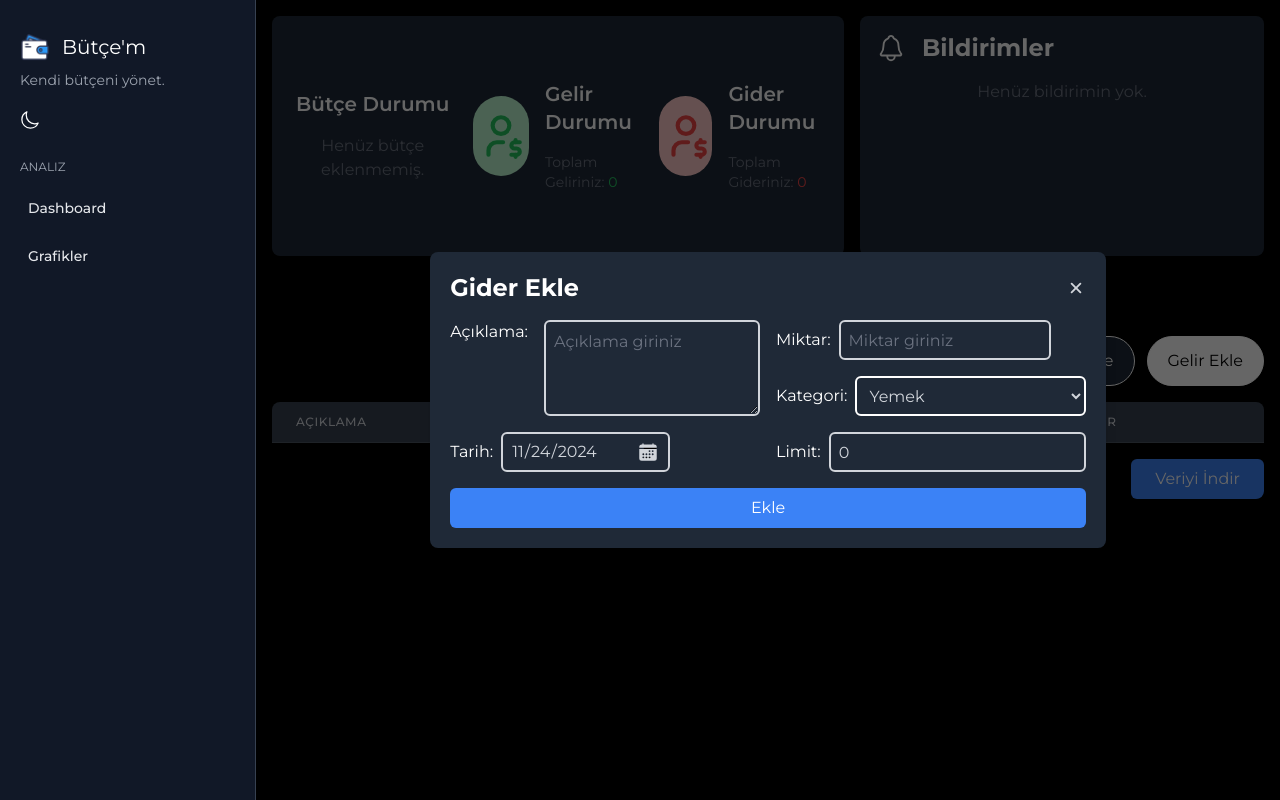
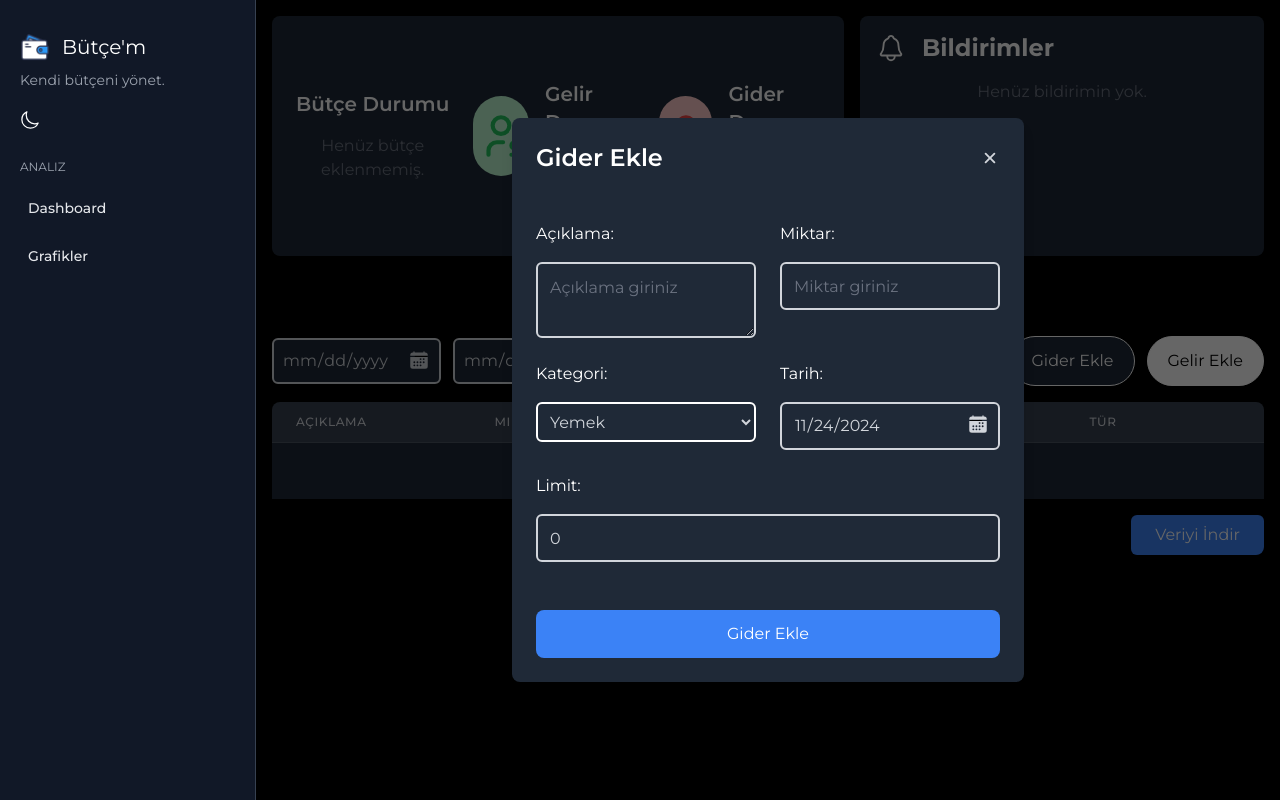
Before and after one commit to asomania/wallet-app, a Next.js app: page /dashboard in a window 1280 px wide. Both pictures are taken after a click on the button "Gider Ekle". Built offline with nearby package versions, Linux system fonts and the light colour scheme.

Commit message:
feat : filter added

```diff
--- a/src/app/(group)/dashboard/page.tsx
+++ b/src/app/(group)/dashboard/page.tsx
@@ -5,17 +5,49 @@ import Table from "@/app/components/base/Table";
 import BudgetStatus from "@/app/components/BudgetStatus";
 import { useDispatch, useSelector } from "react-redux";
 import { RootState } from "@/app/store/store";
-import { loadTransactions } from "@/app/store/data";
 import { useEffect, useState } from "react";
 import Notifications from "@/app/components/Notifications";
-
+import { IoSearchOutline } from "react-icons/io5";
+import {
+  searchTransactions,
+  loadTransactions,
+  clearSearch,
+  searchByDescription,
+} from "@/app/store/data";
+import { IoCloseOutline, IoCalendar } from "react-icons/io5";
 const Dashboard = () => {
   const dispatch = useDispatch();
   const transactions = useSelector(
     (state: RootState) => state.transactions.transactions
   );
+  const filteredTransactions = useSelector(
+    (state: RootState) => state.transactions.filteredTransactions
+  );
   const [isBudgetOpen, setIsBudgetOpen] = useState(false);
+  const [searchDescription, setSearchDescription] = useState("");
   const [activeTab, setActiveTab] = useState("Gider");
+  const [startDate, setStartDate] = useState<string | null>(null);
+  const [endDate, setEndDate] = useState<string | null>(null);
+  const [isSearchActive, setIsSearchActive] = useState(false);
+
+  const handleSearch = () => {
+    if (startDate && endDate) {
+      setIsSearchActive(true);
+      dispatch(searchTransactions({ startDate, endDate }));
+    }
+  };
+  useEffect(() => {
+    if (searchDescription) {
+      handleSearchByDescription(searchDescription);
+    }
+    if (searchDescription === "") {
+      setIsSearchActive(false);
+    }
+  }, [searchDescription]);
+  const handleSearchByDescription = (description: string) => {
+    setIsSearchActive(true);
+    dispatch(searchByDescription(description));
+  };
   useEffect(() => {
     dispatch(loadTransactions());
   }, []);
@@ -38,6 +70,62 @@ const Dashboard = () => {
         </div>
       </div>
       <div className="px-4 py-16 flex flex-col gap-4">
+        <div className="flex flex-row items-center gap-3 justify-between">
+          <div className="flex flex-row items-center gap-3">
+            <div className="relative">
+              <input
+                type="date"
+                className="border-2 border-gray-300 rounded-md p-2 dark:bg-gray-800 dark:text-gray-300 dark:placeholder-gray-500 focus:outline-none focus:ring-2 focus:ring-blue-500 transition-all"
+                value={startDate || ""}
+                onChange={(e) => setStartDate(e.target.value)}
+              />
+              <IoCalendar
+                size={20}
+                className="absolute top-3 right-3 text-gray-500 dark:text-gray-300 pointer-events-none"
+              />
+            </div>
+
+            <div className="relative">
+              <input
+                type="date"
+                className="border-2 border-gray-300 rounded-md p-2 dark:bg-gray-800 dark:text-gray-300 dark:placeholder-gray-500 focus:outline-none focus:ring-2 focus:ring-blue-500 transition-all pointer-events-none"
+                value={endDate || ""}
+                onChange={(e) => setEndDate(e.target.value)}
+              />
+              <IoCalendar
+                size={20}
+                className="absolute top-3 right-3 text-gray-500 dark:text-gray-300"
+              />
+            </div>
+            <button
+              className="bg-gray-700 text-white p-2 rounded-md"
+              onClick={() => {
+                handleSearch();
+              }}
+            >
+              <IoSearchOutline size={20} />
+            </button>
+            <button
+              className="bg-red-500 text-white p-2 rounded-md"
+              onClick={() => {
+                setStartDate(null);
+                setEndDate(null);
+                dispatch(clearSearch());
+                setIsSearchActive(false);
+              }}
+            >
+              <IoCloseOutline size={20} />
+            </button>
+            <input
+              type="text"
+              placeholder="Ara"
+              className="border-2 border-gray-300 rounded-md p-2 dark:bg-gray-800 dark:text-gray-300 dark:placeholder-gray-500 focus:outline-none focus:ring-2 focus:ring-blue-500 transition-all ml-5"
+              value={searchDescription}
+              onChange={(e) => {
+                setSearchDescription(e.target.value);
+              }}
+            />
+          </div>
           <div className="flex flex-row items-center gap-3 justify-end">
             <button
               onClick={() => {
@@ -58,6 +146,7 @@ const Dashboard = () => {
               <span>Gelir Ekle</span>
             </button>
           </div>
+        </div>
         <Table
           bodyStyle={{ maxHeight: "40vh", overflowY: "auto" }}
           headers={[
@@ -67,7 +156,7 @@ const Dashboard = () => {
             { label: "Kategori", key: "category" },
             { label: "Tür", key: "type" },
           ]}
-          data={transactions}
+          data={isSearchActive ? filteredTransactions : transactions}
         />
       </div>
     </div>
--- a/src/app/components/Budget.tsx
+++ b/src/app/components/Budget.tsx
@@ -6,6 +6,7 @@ import { RootState } from "../store/store";
 import { loadLimits, addLimit, addTransaction } from "../store/data";
 import { addNotification } from "../store/notifications";
 import { IoCalendar, IoClose } from "react-icons/io5";
+import { Transaction } from "../store/data";
 
 interface BudgetProps {
   activeTab: string;
@@ -13,18 +14,6 @@ interface BudgetProps {
   setIsOpen: (isOpen: boolean) => void;
   transactions: Transaction[];
 }
-
-export type Transaction = {
-  id: string;
-  type: {
-    key: "income" | "expense";
-    label: string;
-  };
-  description: string;
-  amount: number;
-  date: string;
-  category: string;
-};
 
 const Budget: React.FC<BudgetProps> = ({
   activeTab,
@@ -73,6 +62,7 @@ const Budget: React.FC<BudgetProps> = ({
     );
     return totalLimit;
   };
+
   const handleAddTransaction = () => {
     if (amount <= 0) {
       setAmountError(true);
@@ -157,25 +147,25 @@ const Budget: React.FC<BudgetProps> = ({
     <div
       className={`absolute h-full w-full flex justify-center items-center ${
         isOpen ? "visible" : "hidden"
-      }  z-50 bg-black/60`}
+      } z-50 bg-black/60`}
     >
-      <div className="bg-white dark:bg-gray-800 rounded-lg shadow-lg p-5 m-4 flex flex-col gap-4">
-        <div className="flex justify-between items-center">
-          <h2 className="text-2xl font-bold dark:text-white">
+      <div className="bg-white dark:bg-gray-800 rounded-lg shadow-lg p-6 m-4 flex flex-col gap-6 max-w-lg w-full">
+        <div className="flex justify-between items-center mb-6">
+          <h2 className="text-2xl font-semibold text-gray-800 dark:text-white">
             {activeTab} Ekle
           </h2>
           <button onClick={() => setIsOpen(false)}>
             <IoClose size={20} className="text-gray-500 dark:text-gray-300" />
           </button>
         </div>
-        <div className="grid grid-cols-2 gap-4">
-          <div className="flex  gap-4">
+        <div className="grid grid-cols-1 md:grid-cols-2 gap-6">
+          <div className="flex flex-col gap-4">
             <label htmlFor="description" className="dark:text-white">
               Açıklama:
             </label>
             <textarea
               id="description"
-              className="border-2 border-gray-300 rounded-md p-2 dark:bg-gray-800 dark:text-gray-300 dark:placeholder-gray-500 focus:outline-none focus:ring-2 focus:ring-blue-500"
+              className="border-2 border-gray-300 rounded-md p-3 dark:bg-gray-800 dark:text-gray-300 dark:placeholder-gray-500 focus:outline-none focus:ring-2 focus:ring-blue-500"
               placeholder="Açıklama giriniz"
               rows={2}
               value={description}
@@ -183,20 +173,27 @@ const Budget: React.FC<BudgetProps> = ({
             />
           </div>
           <div className="flex flex-col gap-4">
-            <div className="flex items-center gap-2">
             <label htmlFor="amount" className="dark:text-white">
               Miktar:
             </label>
             <input
               type="number"
               id="amount"
-                className="border-2 h-10 border-gray-300 rounded-md p-2 dark:bg-gray-800 dark:text-gray-300 dark:placeholder-gray-500 focus:outline-none focus:ring-2 focus:ring-blue-500"
+              className="border-2 h-12 border-gray-300 rounded-md p-3 dark:bg-gray-800 dark:text-gray-300 dark:placeholder-gray-500 focus:outline-none focus:ring-2 focus:ring-blue-500"
               placeholder="Miktar giriniz"
               value={amount || ""}
               onChange={(e) => setAmount(Number(e.target.value) || 0)}
             />
+            {amountError && (
+              <p className="text-red-500 text-sm">
+                Miktar sıfırdan büyük olmalıdır.
+              </p>
+            )}
           </div>
-            <div className="flex items-center gap-2">
+        </div>
+
+        <div className="grid grid-cols-1 md:grid-cols-2 gap-6">
+          <div className="flex flex-col gap-4">
             <label htmlFor="category" className="dark:text-white">
               Kategori:
             </label>
@@ -210,10 +207,7 @@ const Budget: React.FC<BudgetProps> = ({
               placeholder="Kategori seçiniz"
             />
           </div>
-          </div>
-        </div>
-        <div className="grid grid-cols-2 gap-4">
-          <div className="flex items-center gap-2">
+          <div className="flex flex-col gap-4">
             <label htmlFor="date" className="dark:text-white">
               Tarih:
             </label>
@@ -221,45 +215,42 @@ const Budget: React.FC<BudgetProps> = ({
               <input
                 type="date"
                 id="date"
-                className="border-2 h-10 w-full border-gray-300 rounded-md p-2 dark:bg-gray-800 dark:text-gray-300 dark:placeholder-gray-500 focus:outline-none focus:ring-2 focus:ring-blue-500 appearance-none"
+                className="border-2 h-12 w-full border-gray-300 rounded-md p-3 dark:bg-gray-800 dark:text-gray-300 dark:placeholder-gray-500 focus:outline-none focus:ring-2 focus:ring-blue-500"
                 value={date}
                 onChange={(e) => setDate(e.target.value)}
               />
               <IoCalendar
                 size={20}
-                className="absolute top-2.5 right-3 text-gray-500 dark:text-gray-300"
+                className="absolute top-3 right-3 text-gray-500 dark:text-gray-300 pointer-events-none"
               />
             </div>
           </div>
+        </div>
+
         {activeTab === "Gider" && (
-            <div className="flex items-center gap-2">
+          <div className="flex flex-col gap-4">
             <label htmlFor="limit" className="dark:text-white">
               Limit:
             </label>
             <input
               type="number"
               id="limit"
-                className="border-2 h-10 w-full border-gray-300 rounded-md p-2 dark:bg-gray-800 dark:text-gray-300 dark:placeholder-gray-500 focus:outline-none focus:ring-2 focus:ring-blue-500"
+              className="border-2 h-12 border-gray-300 rounded-md p-3 dark:bg-gray-800 dark:text-gray-300 dark:placeholder-gray-500 focus:outline-none focus:ring-2 focus:ring-blue-500"
               placeholder="Limit belirleyiniz"
               value={valueLimit !== null ? valueLimit : ""}
               onChange={(e) => setValueLimit(Number(e.target.value) || null)}
             />
+            {limitError && (
+              <p className="text-red-500 text-sm">Limit aşıldı.</p>
+            )}
           </div>
         )}
-        </div>
-        {limitError && (
-          <p className="text-red-500 text-sm">Hata: Limit aşıldı.</p>
-        )}
-        {amountError && (
-          <p className="text-red-500 text-sm">
-            Hata: Miktar sıfırdan büyük olmalıdır.
-          </p>
-        )}
+
         <button
-          className="bg-blue-500 text-white p-2 rounded-md"
+          className="w-full mt-6 bg-blue-500 text-white py-3 rounded-lg hover:bg-blue-600 focus:outline-none focus:ring-2 focus:ring-blue-500"
           onClick={handleAddTransaction}
         >
-          Ekle
+          {activeTab} Ekle
         </button>
       </div>
     </div>
--- a/src/app/components/base/Table.tsx
+++ b/src/app/components/base/Table.tsx
@@ -66,11 +66,18 @@ const Table: React.FC<TableProps> = ({
           className="bg-white dark:bg-gray-800 divide-y divide-gray-200 dark:divide-gray-600"
           style={{ ...bodyStyle }}
         >
-          {data.map((row, rowIndex) => (
+          {data.length === 0 ? (
+            <div className="text-center text-gray-500 dark:text-gray-300 p-4">
+              Veri bulunamadı
+            </div>
+          ) : (
+            data.map((row, rowIndex) => (
               <div
                 key={rowIndex}
                 className={`grid`}
-              style={{ gridTemplateColumns: `repeat(${headers.length}, 1fr)` }}
+                style={{
+                  gridTemplateColumns: `repeat(${headers.length}, 1fr)`,
+                }}
               >
                 {headers.map((header, cellIndex) => (
                   <div
@@ -84,7 +91,8 @@ const Table: React.FC<TableProps> = ({
                   </div>
                 ))}
               </div>
-          ))}
+            ))
+          )}
         </div>
       </div>
       <div className="flex justify-end">
--- a/src/app/store/data.ts
+++ b/src/app/store/data.ts
@@ -22,6 +22,7 @@ export type Limit = {
 interface TransactionState {
   transactions: Transaction[];
   limits: Limit[];
+  filteredTransactions: Transaction[];
 }
 
 const initialState: TransactionState = {
@@ -70,6 +71,7 @@ const initialState: TransactionState = {
       amount: 0,
     },
   ],
+  filteredTransactions: [],
 };
 
 const transactionSlice = createSlice({
@@ -104,9 +106,38 @@ const transactionSlice = createSlice({
       }
       localStorage.setItem("limits", JSON.stringify(state.limits));
     },
+    searchTransactions: (
+      state,
+      action: PayloadAction<{ startDate: string; endDate: string }>
+    ) => {
+      state.filteredTransactions = state.transactions.filter((transaction) => {
+        const transactionDate = new Date(transaction.date);
+        return (
+          transactionDate >= new Date(action.payload.startDate) &&
+          transactionDate <= new Date(action.payload.endDate)
+        );
+      });
+    },
+    clearSearch: (state) => {
+      state.filteredTransactions = [];
+    },
+    searchByDescription: (state, action: PayloadAction<string>) => {
+      state.filteredTransactions = state.transactions.filter((transaction) =>
+        transaction.description
+          .toLowerCase()
+          .includes(action.payload.toLowerCase())
+      );
+    },
   },
 });
 
-export const { addTransaction, loadTransactions, addLimit, loadLimits } =
-  transactionSlice.actions;
+export const {
+  addTransaction,
+  loadTransactions,
+  addLimit,
+  loadLimits,
+  searchTransactions,
+  clearSearch,
+  searchByDescription,
+} = transactionSlice.actions;
 export default transactionSlice.reducer;
```
Lines whose indentation alone changed are shown as unchanged.
